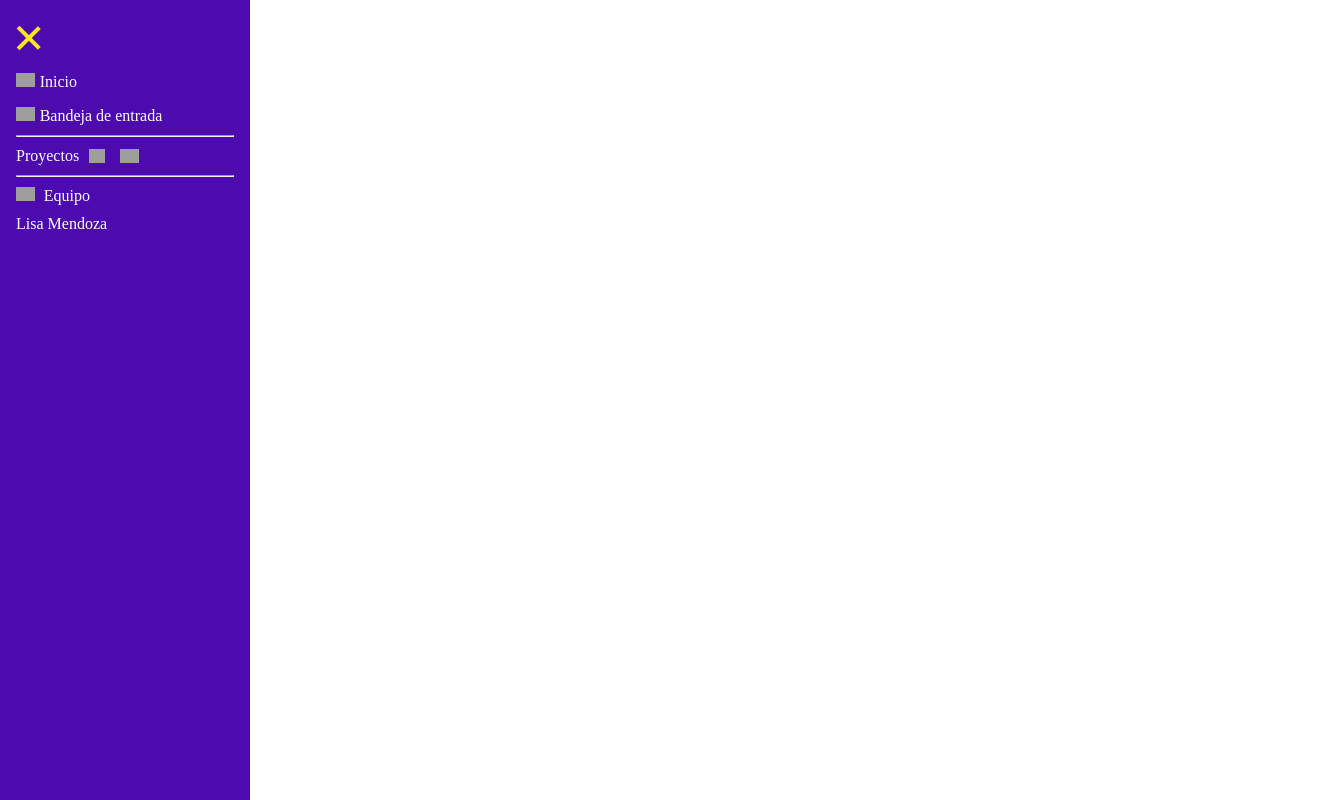
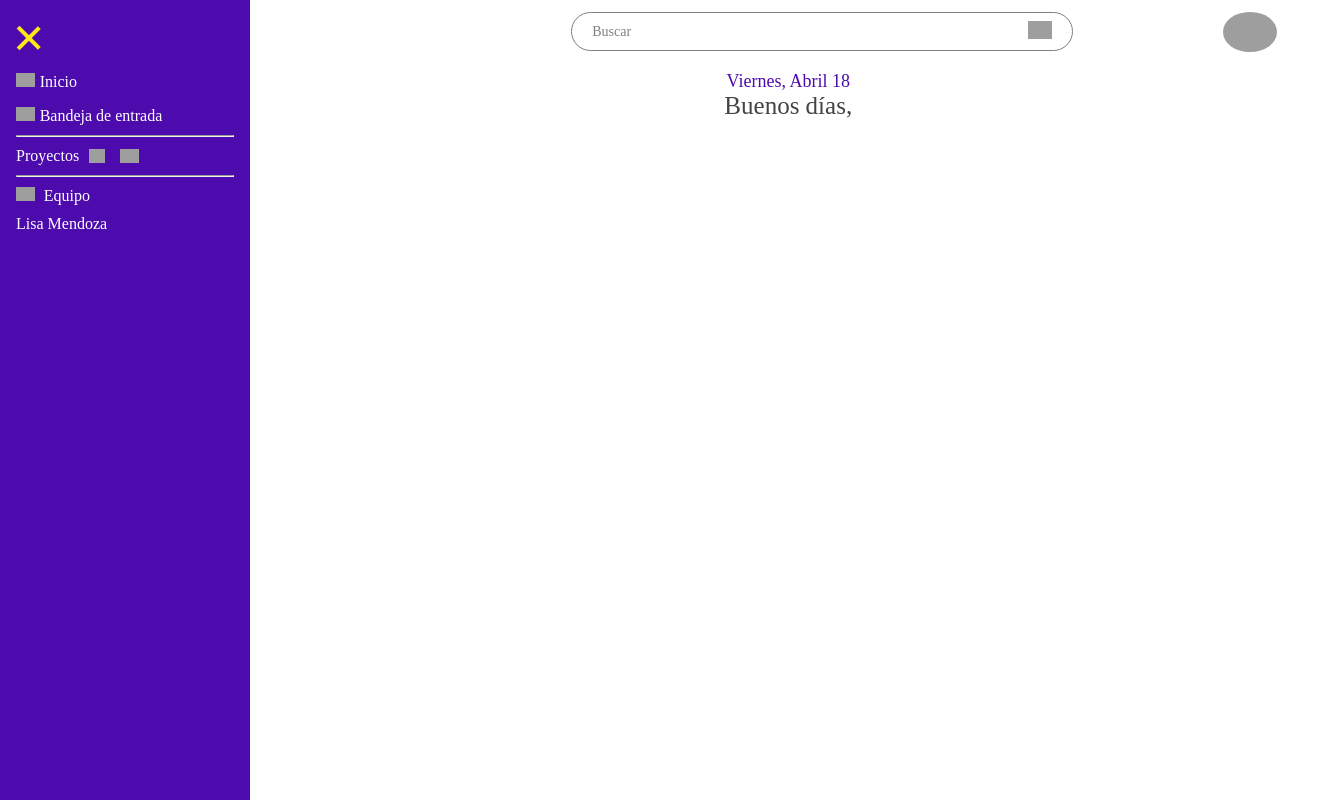
Before and after one commit to xanny-ilomio/nexus, a PHP site: page /community.html in a window 1320 px wide. Run offline with PHP 8.4, Linux system fonts and the light colour scheme; some web fonts are replaced; grey boxes are pictures that could not be loaded.

Commit message:
inicio dashboard community: busqueda y widget

```diff
--- a/pages/community/community.css
+++ b/pages/community/community.css
@@ -38,22 +38,26 @@
     --yellow: #FFE817;
     --purple: #4D0BAD;
     --white: #ffffff;
+    --gray: #eee;
 }
 *{
     margin: 0;
     padding: 0;
-}
-html{
     box-sizing: content-box;
 }
-
 body{
     font-family: 'Transforma Sans_Regular';
     min-height: 100vh;
     min-height: 100dvh;
     display: grid;
     grid-template-columns: auto 1fr;
+    grid-template-rows: auto 1fr;
+    grid-template-areas:
+        "sidebar header"
+        "sidebar main";
     transition: grid-template-columns 300ms ease-in-out;
+    overflow-x: hidden;
+    /* background-color: var(--gray); */ /*aun no se*/
 }
 img{
     -webkit-user-drag: none;
@@ -62,9 +66,11 @@ img{
     -webkit-user-select: none;
     -ms-user-select: none;
 }
+
+/* SIDEBAR */
 .nav-list{
     box-sizing: border-box;
-    height: 100vh;
+    height: 100%;
     width: 250px;
     padding: 5px 1em;
     background-color: var(--purple);
@@ -75,6 +81,7 @@ img{
     transform: translateX(0);
     transition: transform 0.3s ease-in-out;
     z-index: 100;
+    grid-area: sidebar;
 }
 
 .nav-list.close{
@@ -104,7 +111,6 @@ img{
     border-radius: .5em;
     text-decoration: none;
     color: var(--white);
-
 }
 .head{
     display: flex;
@@ -178,14 +184,150 @@ img{
     background-color: #FFE817;
     transform: rotate(-45deg) translate(6px,-5px);
 }
+/* HEADER */
+.header{
+    /* position: relative; */
+    font-family: 'Transforma Sans_Regular';
+    color: gray;
+    height: 39px;
+    grid-area: header;
+    margin-top: 2px;
+    display: flex;
+    justify-content: flex-end;
+    gap: 150px;
+    padding: 10px;
+}
+
+.search-box{
+    width: 500px;
+    border-radius: 20px ;
+    border: 1.2px solid gray;
+    background-color: white;
+}
+
+.row{
+    display: flex;
+    align-items: center;
+    padding: 8px 20px;
+}
+
+.row > input{
+    flex: 1;
+    height: 20px;
+    background: transparent;
+    border: 0;
+    outline: 0;
+    font-family: 'Transforma Sans_Regular';
+    color: #555;
+    font-size: 14px;
+}
+
+.search-box button{
+    background: transparent;
+    border: 0;
+    outline: 0;
+}
+
+.search-box button img{
+    height: 18px;
+    cursor: pointer;
+}
+
+.search-box input::placeholder{
+    color: gray;
+}
+
+.result-box ul{
+    border-top: 1px solid #999;
+}
+.result-box ul li{
+    list-style: none;
+    border-radius: 20px;
+    padding:6px 20px;
+    cursor: pointer;
+    color: #555;
+    font-size: 14px;
+}
+
+.result-box ul li:hover{
+    background: #eee;
+}
+
+.search-box.active {
+    position: absolute;
+    top: 10px;
+    left: 50%;
+    transform: translateX(-55%);
+    width: 500px;
+    z-index: 500;
+    height: auto;
+    box-shadow: 0px 0px 10px rgba(0,0,0,0.2);
+}
+
+.search-box.active .result-box{
+    display: block;
+    max-height: 100px;
+    overflow-y: auto;
+}
+
+.result-box::-webkit-scrollbar {
+    display: none;
+}
+
+.header.active {
+    z-index: 50;
+}
+
+.result-box {
+    display: none;
+    position: relative;
+}
+
+.header.active .result-box{
+    display: block;
+}
+
+.profile-photo img{
+    height: 40px;
+    border-radius: 50%;
+}
 
 /* MAIN */
-main {
+main{
+    grid-area: main;
+    padding: 10px 30px;
+}
+main, .header {
     flex: 1;
-    padding: 10px;
     transform: translateX(0);
     transition: transform 0.3s ease-in-out;
+    width: 95%;
 }
-.sidebar-closed main {
+.sidebar-closed main{
+    transform: translateX(-250px);
+    width: calc(100% + 180px);
+}
+.sidebar-closed .header {
     transform: translateX(-200px);
+    width: calc(100% + 180px);
 }
+
+.sidebar-closed .header{
+    gap: 310px;
+}
+
+/* WELCOME */
+.welcome{
+    display: flex;
+    flex-direction: column;
+    align-items: center;
+}
+.date{
+    font-size: 18px;
+    font-family: 'Transforma Mix_Bold';
+    color: var(--purple);
+}
+.hello{
+    font-size: 25px;
+    color: #444;
+}
--- a/pages/community/community.html
+++ b/pages/community/community.html
@@ -7,8 +7,10 @@
         <link rel="stylesheet" href="community.css">
         <link rel="icon" href="../../logos/icon nexus.svg">
         <script src="community.js" defer></script>
+        <script src="welcome.js" defer></script>
     </head>
     <body>
+        <!-- SIDEBAR -->
         <button class="desplegable" onclick=show() id="desplegable-btn">
             <div class="bar" id="bar1"></div>
             <div class="bar" id="bar2"></div>
@@ -27,6 +29,7 @@
                                 <img src="../../images/icons/dropdown.svg" alt="">
                             </button>
                             <button class="add-btn">
+                                <!-- HACER QUE FUNCIONE EL BOTON ADD -->
                                 <img src="../../images/icons/add.svg" alt="">
                             </button>
                         </div>
@@ -48,10 +51,36 @@
                         </ul>
                     </li>
 
-
                 </ul>
             </nav>
+            <!-- SEARCH BOX -->
+            <header class="header">
+                <div class="left">
+                    <div class="search-box">
+                        <div class="row">
+                            <input type="text" id="input-box" placeholder="Buscar" autocomplete="off">
+                            <button>
+                                <img src="../../images/icons/search.svg" alt="">
+                            </button>
+                        </div>
+                        <div class="result-box">
+                        </div>
+                    </div>
+                </div>
+                <div class="profile-photo">
+                    <img src="../../images/pfp/pfp.jpeg" alt="" class="pfp">
+                </div>
+            </header>
+
+            <!-- MAIN CONTENT -->
         <main>
+            <div class="welcome">
+                <div class="date"></div>
+                <div class="hello"></div>
+            </div>
+            <div class="table">
+
+            </div>
         </main>
     </body>
 </html>
--- /dev/null
+++ b/pages/community/welcome.js
@@ -0,0 +1,29 @@
+const dateElement = document.querySelector(".date");
+const helloElement = document.querySelector(".hello");
+
+// DATE
+function formatDate(date){
+    const days = ["Domingo", "Lunes", "Martes", "Miércoles", "Jueves", "Viernes", "Sábado"];
+    const months = ["Enero", "Febrero", "Marzo", "Abril", "Mayo", "Junio", "Julio", "Agosto", "Septiembre", "Octubre", "Noviembre", "Diciembre"];
+
+    return `${days[date.getDay()]}, ${months[date.getMonth()]} ${date.getDate()}`;
+}
+
+setInterval(()=>{
+    const now = new Date();
+
+    dateElement.textContent = formatDate(now);
+    helloElement.textContent = formatHello(now);
+},200);
+
+// WELCOMEEEE
+function formatHello(date){
+    const hours = date.getHours();
+    if(hours<=11 && hours>=5){
+        return `Buenos días, `; //ADD NAME USER ${}
+    } else if(hours>=12 && hours<=18){
+        return `Buenas tardes, `;
+    } else{
+        return `Buenas noches, `;
+    }
+}
```
Also changed, not shown: pages/community/community.js (+56 -0 lines), images/icons/search.svg (added), images/pfp/pfp.jpeg (added).
